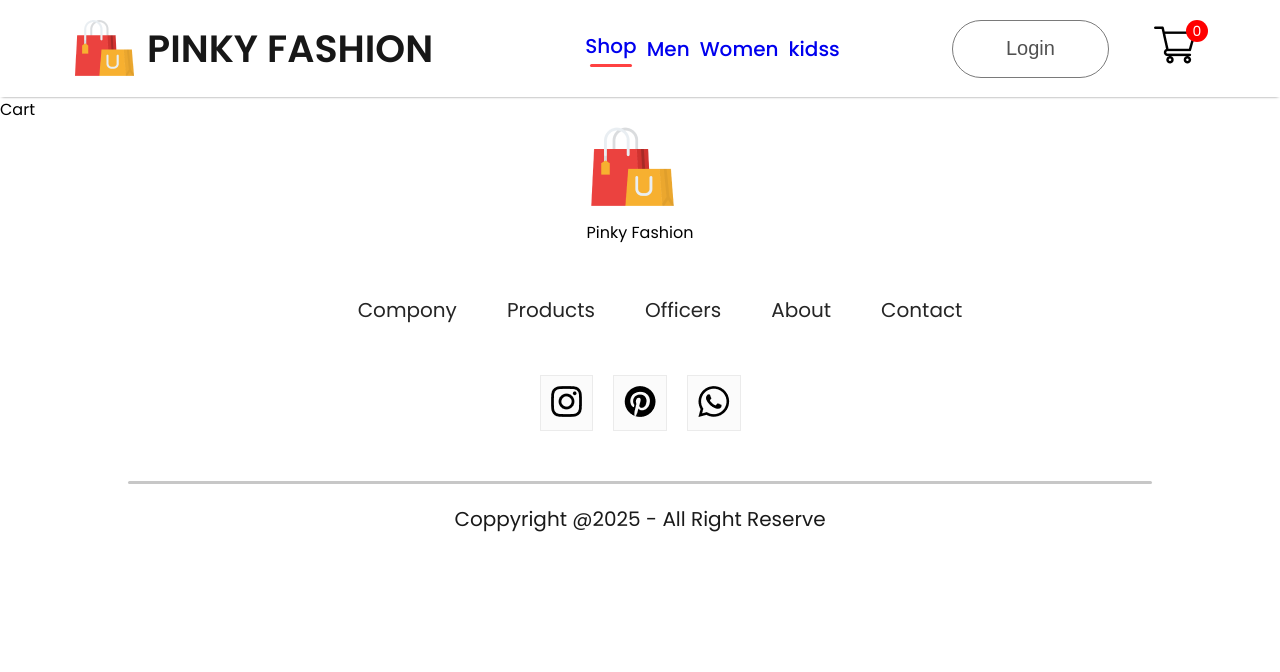
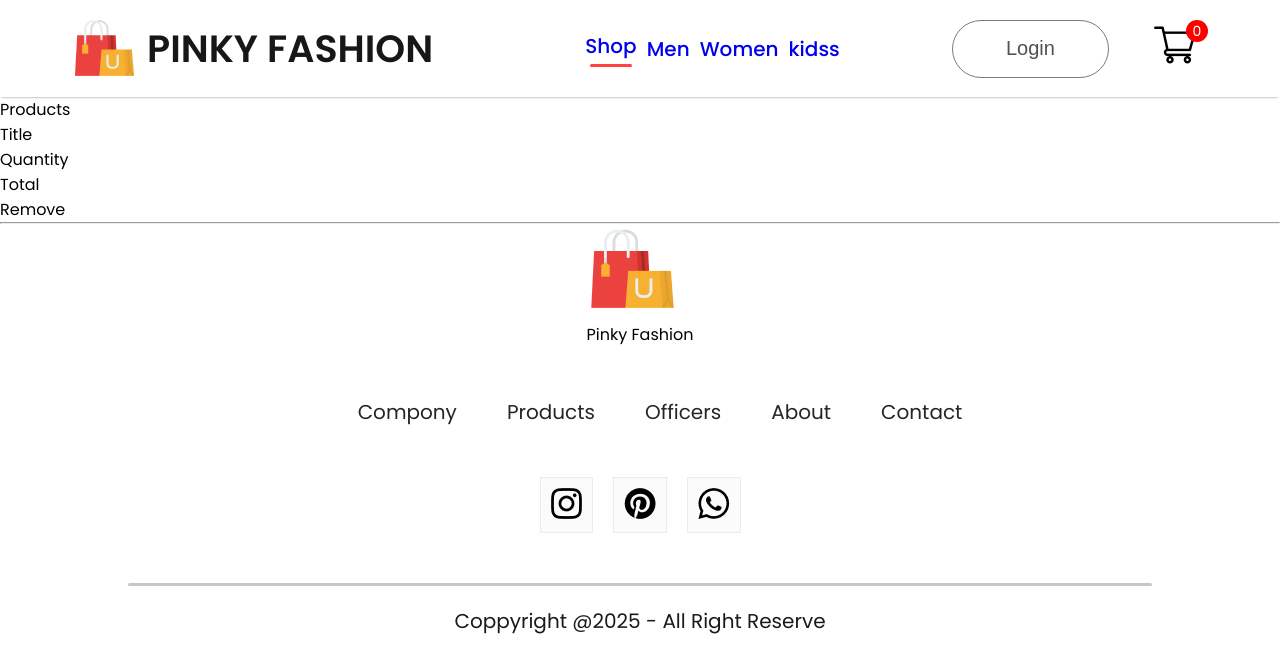
Before and after one commit to umayanga23/PINKY_Fashion_react, a React (Create React App) app: page /cart in a window 1280 px wide. Shown: the top 672 px of the page. Built offline with nearby package versions, Linux system fonts and the light colour scheme.

Commit message:
addto cart function

```diff
--- /dev/null
+++ b/src/Components/CartItems/CartItems.jsx
@@ -0,0 +1,45 @@
+import { useContext } from 'react';
+import { ShopContext } from '../../Context/ShopContext';
+import remove_icon from '../Assets/Frontend_Assets/cart_cross_icon.png';
+import './CartItems.css';
+
+const CartItems = () => {
+  const { all_product, cartItems, removeFromCart } = useContext(ShopContext);
+
+  return (
+    <div className="cartitems">
+      <div className="cartitems-format-main">
+        <p>Products</p>
+        <p>Title</p>
+        <p>Quantity</p>
+        <p>Total</p>
+        <p>Remove</p>
+      </div>
+      <hr />
+      {all_product.map((e) => {
+        if (cartItems && cartItems[e.id] > 0) {
+          return (
+            <div key={e.id}>
+              <div className="cartitems-format">
+                <img src={e.image} alt="" className="carticon-product-icon" />
+                <p>{e.name}</p>
+                <p>LKR {e.new_price}</p>
+                <button className="cartitems-quantity">{cartItems[e.id]}</button>
+                <p>{e.new_price * cartItems[e.id]}</p>
+                <img
+                  src={remove_icon}
+                  onClick={() => removeFromCart(e.id)}
+                  alt=""
+                />
+              </div>
+            </div>
+          );
+        } else {
+          return null;
+        }
+      })}
+    </div>
+  );
+};
+
+export default CartItems;
--- a/src/Pages/Cart.jsx
+++ b/src/Pages/Cart.jsx
@@ -1,10 +1,13 @@
-import React from 'react'
 
+import CartItems from "../Components/CartItems/CartItems"
 
 const Cart= ()=> {
   return (
 
-    <div>Cart</div>
+    <div>
+      <CartItems/>
+
+    </div>
   )
 }
 
```
Also changed, not shown: src/Components/CartItems/CartItems.css (added).
